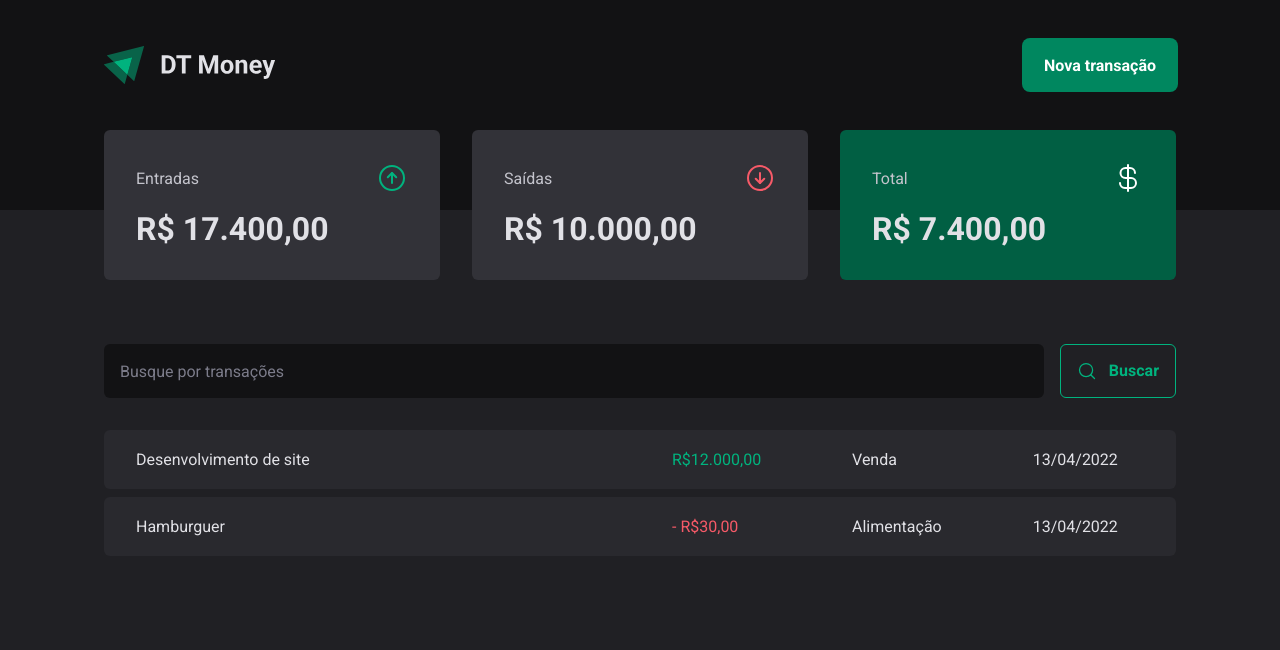
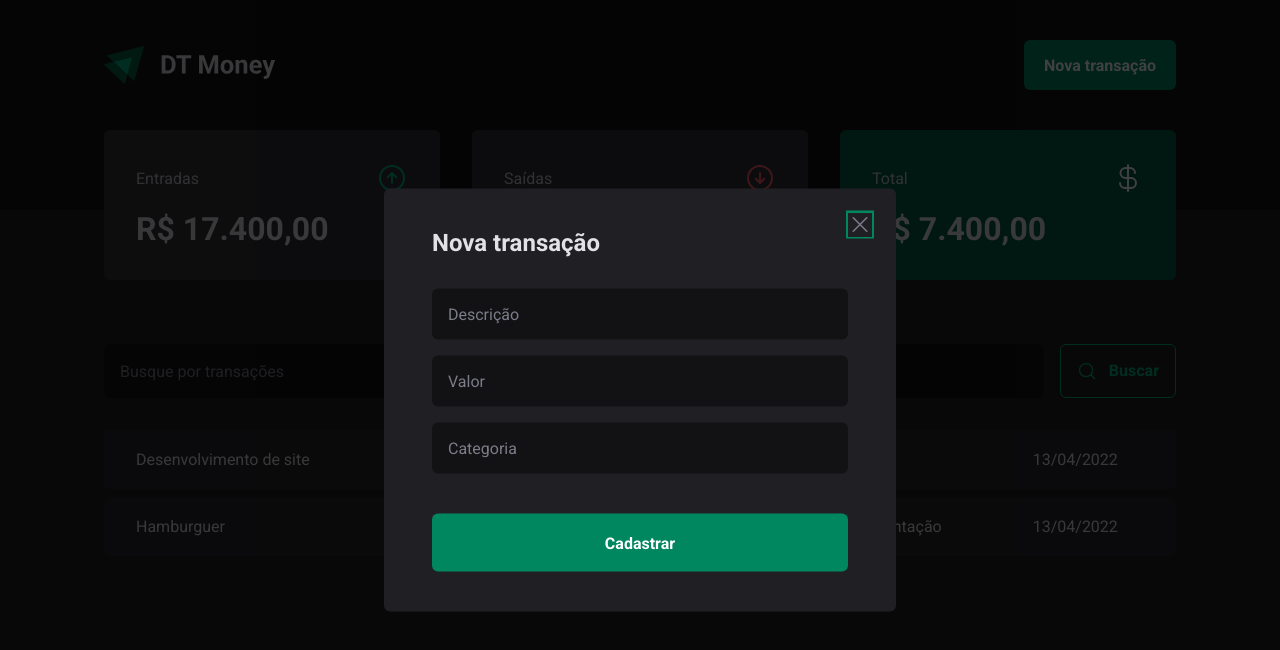
Before and after one commit to wellingtonrodriguesbr/dt-money-black, a React (Vite) app: page / in a window 1280 px wide. Both pictures are taken after a click on the button "Nova transação". Shown: the top 650 px of the page. Built offline with nearby package versions, Linux system fonts and the light colour scheme.

Commit message:
feat: create modal component to new transactions

```diff
--- a/src/components/Header/index.tsx
+++ b/src/components/Header/index.tsx
@@ -1,12 +1,19 @@
 import { HeaderContainer, HeaderContent, NewTransactionButton } from "./styles";
 import logo from "../../assets/logo.svg";
+import * as Dialog from "@radix-ui/react-dialog";
+import { NewTransactionModal } from "../NewTransactionModal";
 
 export function Header() {
   return (
     <HeaderContainer>
       <HeaderContent>
         <img src={logo} alt="" />
-        <NewTransactionButton>Nova transação</NewTransactionButton>
+        <Dialog.Root>
+          <Dialog.Trigger asChild>
+            <NewTransactionButton>Nova transação</NewTransactionButton>
+          </Dialog.Trigger>
+          <NewTransactionModal />
+        </Dialog.Root>
       </HeaderContent>
     </HeaderContainer>
   );
--- /dev/null
+++ b/src/components/NewTransactionModal/index.tsx
@@ -0,0 +1,24 @@
+import * as Dialog from "@radix-ui/react-dialog";
+import { X } from "phosphor-react";
+import { ButtonClose, Content, Overlay } from "./styles";
+
+export function NewTransactionModal() {
+  return (
+    <Dialog.Portal>
+      <Overlay />
+      <Content>
+        <Dialog.Title>Nova transação</Dialog.Title>
+        <ButtonClose>
+          <X size={24} />
+        </ButtonClose>
+        <form action="">
+          <input type="text" placeholder="Descrição" required />
+          <input type="number" placeholder="Valor" required />
+          <input type="text" placeholder="Categoria" required />
+
+          <button type="submit">Cadastrar</button>
+        </form>
+      </Content>
+    </Dialog.Portal>
+  );
+}
--- /dev/null
+++ b/src/components/NewTransactionModal/styles.ts
@@ -0,0 +1,68 @@
+import styled from "styled-components";
+import * as Dialog from "@radix-ui/react-dialog";
+
+export const Overlay = styled(Dialog.Overlay)`
+  position: fixed;
+  width: 100vw;
+  height: 100vh;
+  inset: 0;
+  background-color: rgba(0, 0, 0, 0.75);
+`;
+
+export const Content = styled(Dialog.Content)`
+  min-width: 32rem;
+  border-radius: 6px;
+  padding: 2.5rem 3rem;
+  background-color: ${(props) => props.theme["gray-800"]};
+  position: fixed;
+  top: 50%;
+  left: 50%;
+  transform: translate(-50%, -50%);
+
+  form {
+    margin-top: 2rem;
+    display: flex;
+    flex-direction: column;
+    gap: 1rem;
+
+    input {
+      border-radius: 6px;
+      border: none;
+      background-color: ${(props) => props.theme["gray-900"]};
+      color: ${(props) => props.theme["gray-300"]};
+      padding: 1rem;
+
+      &::placeholder {
+        color: ${(props) => props.theme["gray-500"]};
+      }
+    }
+
+    button[type="submit"] {
+      height: 58px;
+      border: none;
+      background-color: ${(props) => props.theme["green-500"]};
+      color: ${(props) => props.theme.white};
+      font-weight: bold;
+      padding: 0 1.25rem;
+      border-radius: 6px;
+      margin-top: 1.5rem;
+      cursor: pointer;
+      transition: 0.3s;
+
+      &:hover {
+        background-color: ${(props) => props.theme["green-700"]};
+      }
+    }
+  }
+`;
+
+export const ButtonClose = styled(Dialog.Close)`
+  position: absolute;
+  background: transparent;
+  border: none;
+  top: 1.5rem;
+  right: 1.5rem;
+  line-height: 0;
+  cursor: pointer;
+  color: ${(props) => props.theme["gray-500"]};
+`;
```
